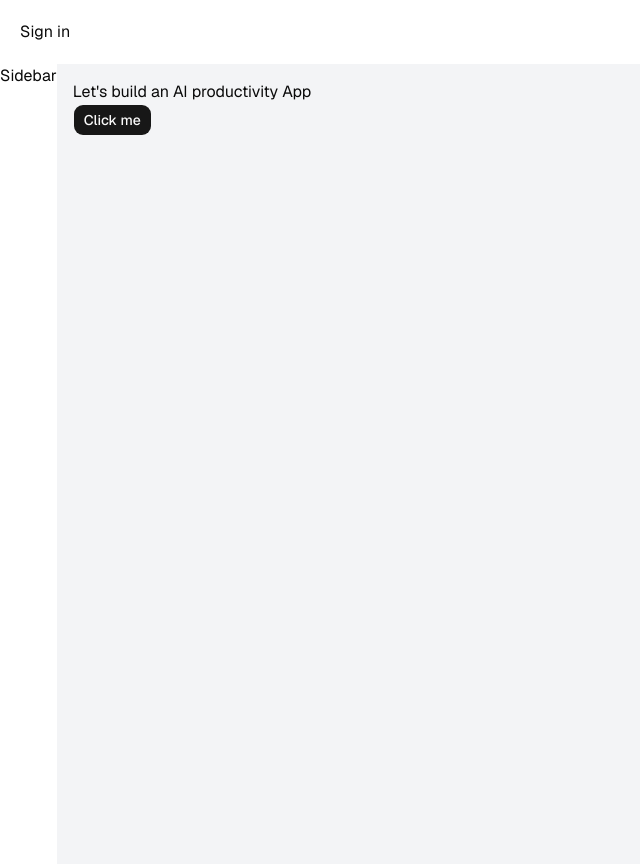
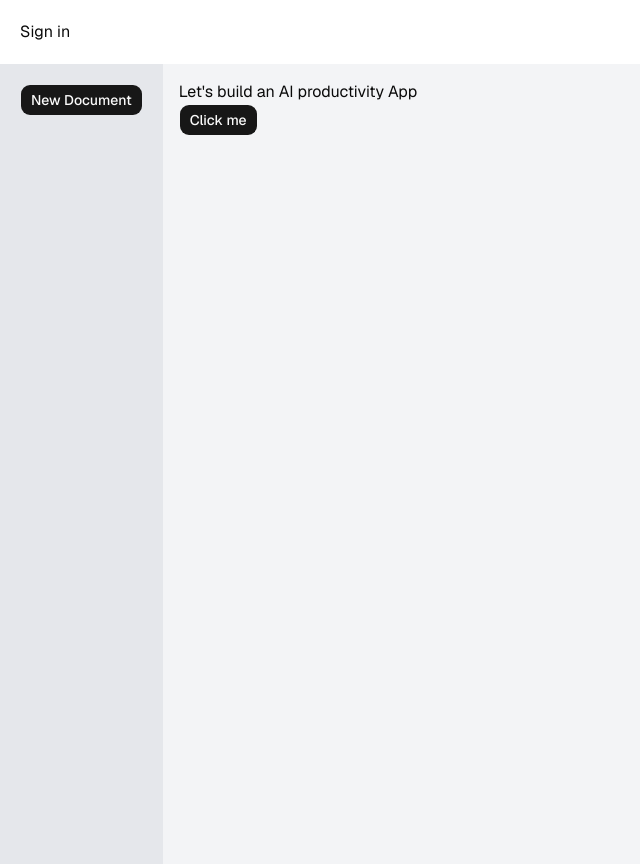
Before and after one commit to Elliana-starr/notion-clone, a Next.js app: page / in a window 1280 px wide. Shown: the whole page, without its empty margins (0-640 px from the left). Built offline with nearby package versions, Linux system fonts and the light colour scheme; no server answers.

Commit message:
updated sidebar and added new document button

```diff
--- /dev/null
+++ b/components/NewDocumentButton.tsx
@@ -0,0 +1,7 @@
+import { Button } from "./ui/button"
+function NewDocumentButton() {
+  return (
+    <Button> New Document</Button>
+  )
+}
+export default NewDocumentButton
--- a/components/Sidebar.tsx
+++ b/components/Sidebar.tsx
@@ -1,6 +1,9 @@
+import NewDocumentButton from "./NewDocumentButton"
 function Sidebar() {
   return (
-    <div>Sidebar</div>
+    <div className="p-2 md:p-5 bg-gray-200">
+      <NewDocumentButton />
+    </div>
   )
 }
 export default Sidebar
```
